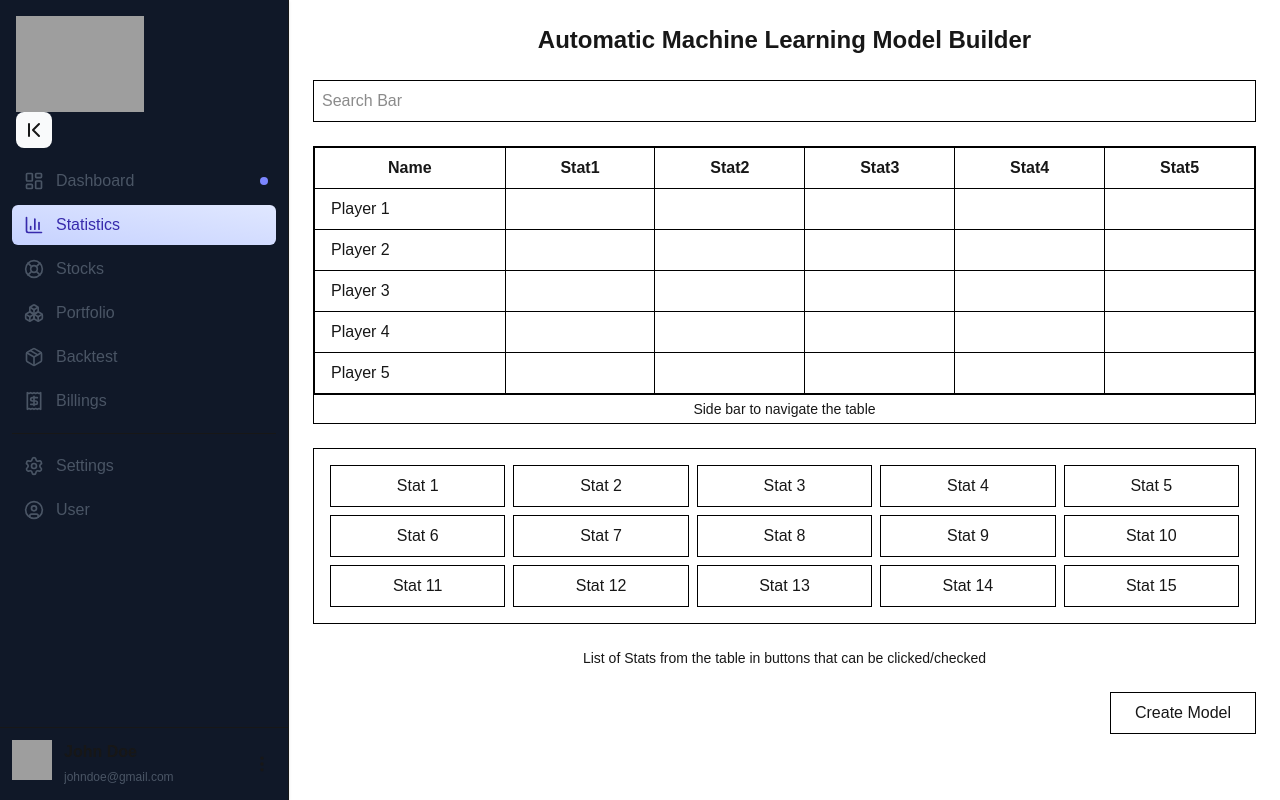
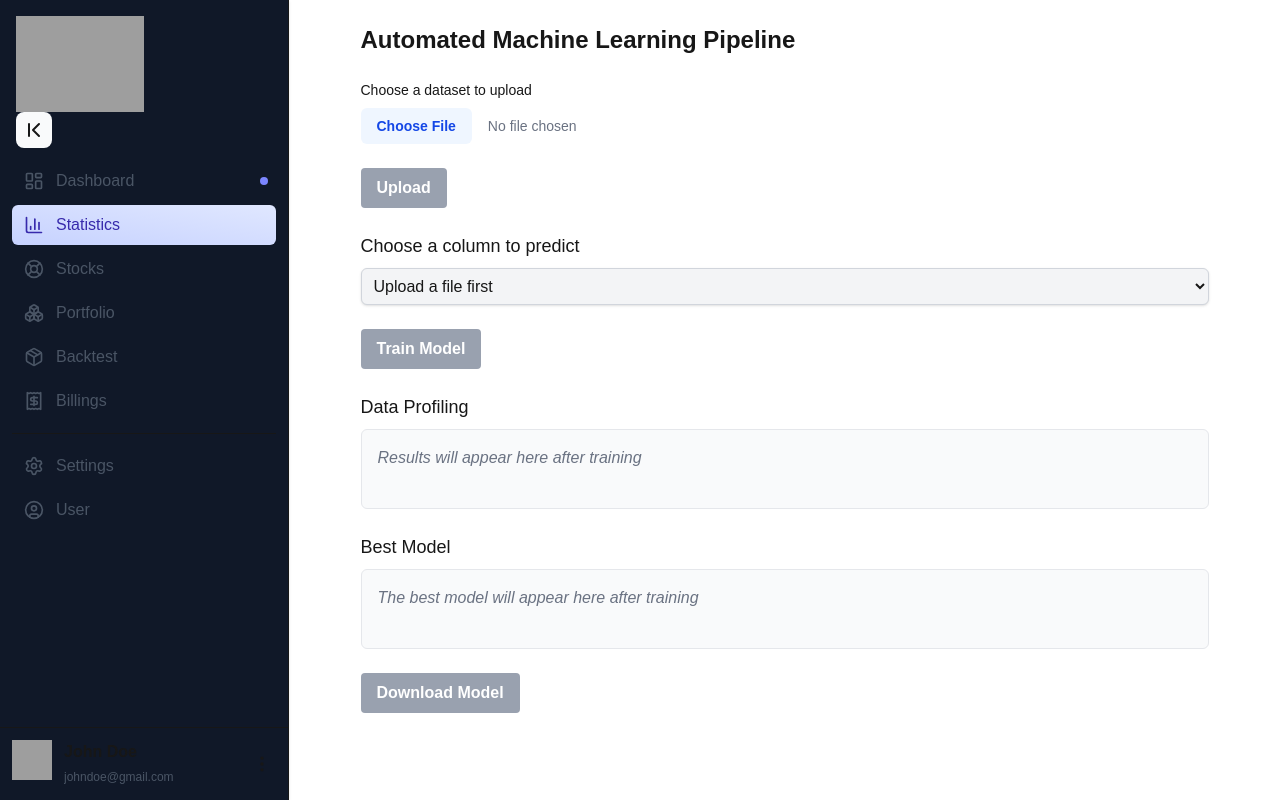
Before and after one commit to leejeff0319/stock-page, a Next.js app in the folder frontend/: page /statistics in a window 1280 px wide. Built offline with nearby package versions, Linux system fonts and the light colour scheme; grey boxes are pictures that could not be loaded.

Commit message:
Updated UI of stats page

```diff
--- a/frontend/app/statistics/page.tsx
+++ b/frontend/app/statistics/page.tsx
@@ -1,76 +1,132 @@
-import Image from "next/image";
-import React from "react";
+"use client";
 
-export default function Home() {
+import { useState } from 'react';
+
+export default function AutoMLPipeline() {
+  const [selectedFile, setSelectedFile] = useState<File | null>(null);
+  const [selectedColumn, setSelectedColumn] = useState<string>('');
+  const [columns, setColumns] = useState<string[]>([]);
+  const [isTraining, setIsTraining] = useState(false);
+  const [dataProfilingResults, setDataProfilingResults] = useState<string | null>(null);
+  const [bestModel, setBestModel] = useState<string | null>(null);
+
+  const handleFileChange = (event: React.ChangeEvent<HTMLInputElement>) => {
+    if (event.target.files && event.target.files.length > 0) {
+      const file = event.target.files[0];
+      setSelectedFile(file);
+
+      // TODO: Parse file to extract columns (this is a placeholder)
+      // In a real app, you would parse the CSV/Excel file here
+      const mockColumns = ['Column1', 'Column2', 'Column3', 'Target'];
+      setColumns(mockColumns);
+    }
+  };
+
+  const handleUpload = () => {
+    // TODO: Implement actual file upload logic
+    console.log('File uploaded:', selectedFile?.name);
+  };
+
+  const handleTrainModel = () => {
+    setIsTraining(true);
+    // TODO: Implement actual model training logic
+    setTimeout(() => {
+      setDataProfilingResults('Data profiling completed. 10 features analyzed. No missing values detected.');
+      setBestModel('Random Forest Classifier (Accuracy: 92.5%)');
+      setIsTraining(false);
+    }, 2000);
+  };
+
+  const handleDownloadModel = () => {
+    // TODO: Implement model download logic
+    console.log('Downloading model...');
+  };
+
   return (
-    <div className="p-6 space-y-6">
-      <h1 className="text-2xl font-semibold text-center">
-        Automatic Machine Learning Model Builder
-      </h1>
+    <div className="container mx-auto p-6 max-w-4xl">
+      <h1 className="text-2xl font-bold mb-6">Automated Machine Learning Pipeline</h1>
 
-      {/* Search Bar */}
-      <div className="border border-black p-2">
+      <div className="mb-6">
+        <label className="block text-sm font-medium mb-2" htmlFor="dataset-upload">
+          Choose a dataset to upload
+        </label>
         <input
-          type="text"
-          placeholder="Search Bar"
-          className="w-full outline-none"
+          id="dataset-upload"
+          type="file"
+          accept=".csv,.xlsx,.xls"
+          onChange={handleFileChange}
+          className="block w-full text-sm text-gray-500
+            file:mr-4 file:py-2 file:px-4
+            file:rounded-md file:border-0
+            file:text-sm file:font-semibold
+            file:bg-blue-50 file:text-blue-700
+            hover:file:bg-blue-100"
         />
+        {selectedFile && (
+          <p className="mt-2 text-sm text-gray-600">Selected file: {selectedFile.name}</p>
+        )}
       </div>
 
-      {/* Table */}
-      <div className="overflow-x-auto border border-black">
-        <table className="table-auto w-full border-collapse">
-          <thead>
-            <tr className="border border-black">
-              <th className="border border-black px-4 py-2">Name</th>
-              <th className="border border-black px-4 py-2">Stat1</th>
-              <th className="border border-black px-4 py-2">Stat2</th>
-              <th className="border border-black px-4 py-2">Stat3</th>
-              <th className="border border-black px-4 py-2">Stat4</th>
-              <th className="border border-black px-4 py-2">Stat5</th>
-            </tr>
-          </thead>
-          <tbody>
-            {[1, 2, 3, 4, 5].map((i) => (
-              <tr key={i} className="border border-black">
-                <td className="border border-black px-4 py-2">Player {i}</td>
-                <td className="border border-black px-4 py-2"></td>
-                <td className="border border-black px-4 py-2"></td>
-                <td className="border border-black px-4 py-2"></td>
-                <td className="border border-black px-4 py-2"></td>
-                <td className="border border-black px-4 py-2"></td>
-              </tr>
-            ))}
-          </tbody>
-        </table>
-        <div className="border-t border-black text-center text-sm p-1">
-          Side bar to navigate the table
+      <button
+        onClick={handleUpload}
+        disabled={!selectedFile}
+        className="bg-blue-500 hover:bg-blue-600 text-white font-bold py-2 px-4 rounded mb-6 disabled:bg-gray-400 disabled:cursor-not-allowed"
+      >
+        Upload
+      </button>
+
+      <div className="mb-6">
+        <h2 className="text-lg font-medium mb-2">Choose a column to predict</h2>
+        <select
+          value={selectedColumn}
+          onChange={(e) => setSelectedColumn(e.target.value)}
+          disabled={columns.length === 0}
+          className="block w-full p-2 border border-gray-300 rounded-md shadow-sm focus:ring-blue-500 focus:border-blue-500 disabled:bg-gray-100"
+        >
+          <option value="">{columns.length ? "Select a column" : "Upload a file first"}</option>
+          {columns.map((col) => (
+            <option key={col} value={col}>{col}</option>
+          ))}
+        </select>
+      </div>
+
+      <button
+        onClick={handleTrainModel}
+        disabled={!selectedColumn}
+        className="bg-green-500 hover:bg-green-600 text-white font-bold py-2 px-4 rounded mb-6 disabled:bg-gray-400 disabled:cursor-not-allowed"
+      >
+        {isTraining ? 'Training...' : 'Train Model'}
+      </button>
+
+      <div className="mb-6">
+        <h2 className="text-lg font-medium mb-2">Data Profiling</h2>
+        <div className="p-4 border border-gray-200 rounded-md min-h-20 bg-gray-50">
+          {dataProfilingResults ? (
+            <pre className="text-sm">{dataProfilingResults}</pre>
+          ) : (
+            <p className="text-gray-500 italic">Results will appear here after training</p>
+          )}
         </div>
       </div>
 
-      {/* Stat Buttons */}
-      <div className="grid grid-cols-5 gap-2 border border-black p-4">
-        {Array.from({ length: 15 }, (_, i) => (
-          <button
-            key={i}
-            className="border border-black px-4 py-2 hover:bg-gray-100"
-          >
-            Stat {i + 1}
-          </button>
-        ))}
+      <div className="mb-6">
+        <h2 className="text-lg font-medium mb-2">Best Model</h2>
+        <div className="p-4 border border-gray-200 rounded-md min-h-20 bg-gray-50">
+          {bestModel ? (
+            <p className="text-sm">{bestModel}</p>
+          ) : (
+            <p className="text-gray-500 italic">The best model will appear here after training</p>
+          )}
+        </div>
       </div>
 
-      {/* Footer text */}
-      <p className="text-center text-sm">
-        List of Stats from the table in buttons that can be clicked/checked
-      </p>
-
-      {/* Create Model Button */}
-      <div className="flex justify-end">
-        <button className="border border-black px-6 py-2 hover:bg-black hover:text-white">
-          Create Model
-        </button>
-      </div>
+      <button
+        onClick={handleDownloadModel}
+        disabled={!bestModel}
+        className="bg-purple-500 hover:bg-purple-600 text-white font-bold py-2 px-4 rounded disabled:bg-gray-400 disabled:cursor-not-allowed"
+      >
+        Download Model
+      </button>
     </div>
   );
 }
```
